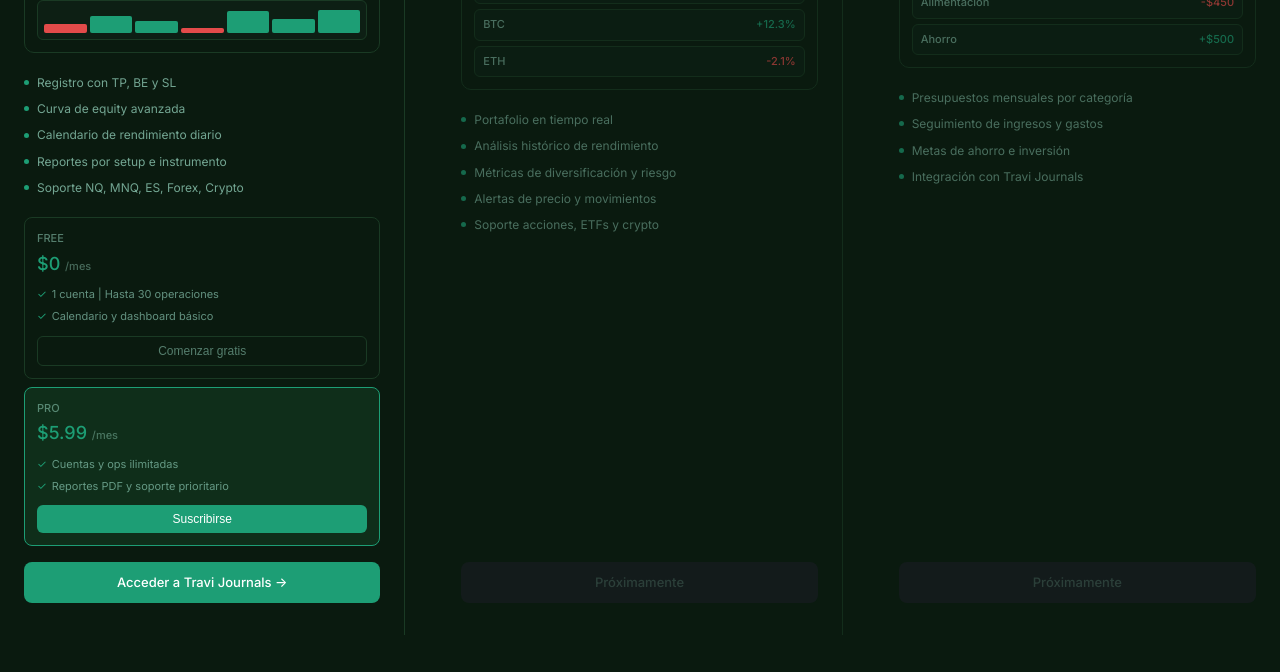
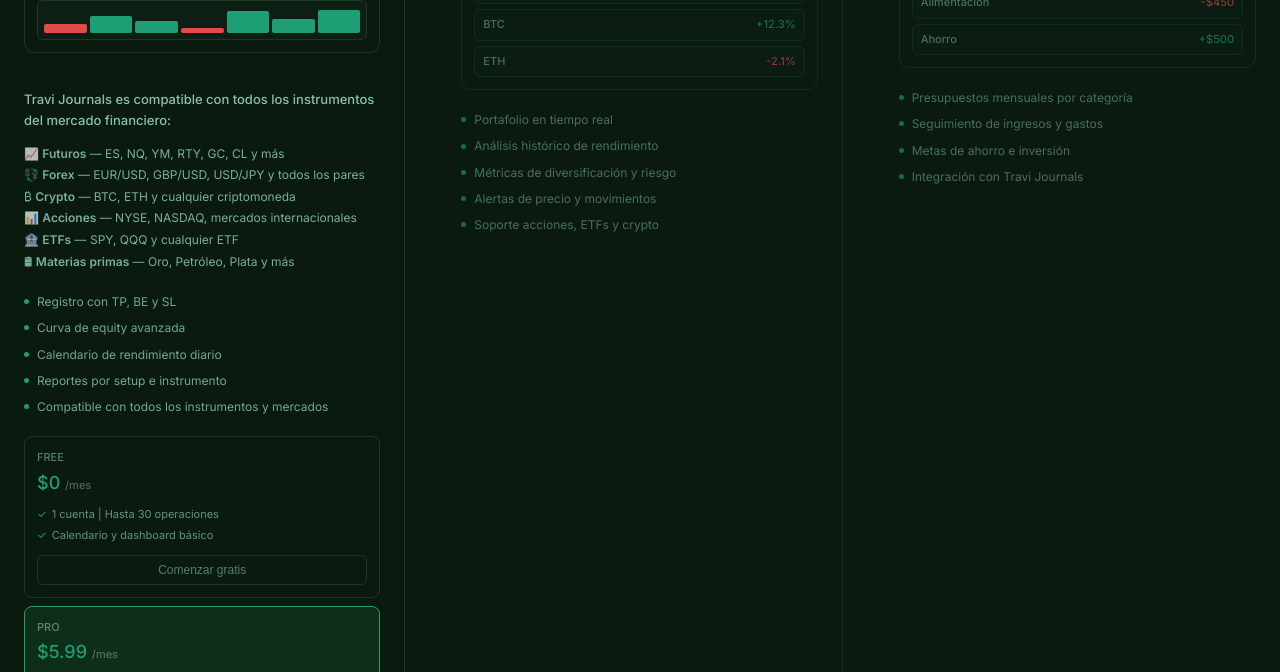
Before and after one commit to corvenca/travitrade-web, a website: page pages/productos.html in a window 1280 px wide. Shown: the part 923-1595 px from the top of the page. Drawn offline with Linux system fonts and the light colour scheme.

Commit message:
Update: referencias genericas a todos los instrumentos del mercado

```diff
--- a/pages/productos.html
+++ b/pages/productos.html
@@ -154,12 +154,21 @@
           </div>
         </div>
       </div>
+      <p style="color: rgba(159,225,203,0.85); font-size: 13px; margin-top: 16px; margin-bottom: 12px; font-weight: 500;">Travi Journals es compatible con todos los instrumentos del mercado financiero:</p>
+      <ul style="color: rgba(159,225,203,0.75); font-size: 12px; line-height: 1.8; margin-bottom: 20px; list-style: none; padding-left: 0;">
+        <li>📈 <strong>Futuros</strong> — ES, NQ, YM, RTY, GC, CL y más</li>
+        <li>💱 <strong>Forex</strong> — EUR/USD, GBP/USD, USD/JPY y todos los pares</li>
+        <li>₿ <strong>Crypto</strong> — BTC, ETH y cualquier criptomoneda</li>
+        <li>📊 <strong>Acciones</strong> — NYSE, NASDAQ, mercados internacionales</li>
+        <li>🏦 <strong>ETFs</strong> — SPY, QQQ y cualquier ETF</li>
+        <li>🛢 <strong>Materias primas</strong> — Oro, Petróleo, Plata y más</li>
+      </ul>
       <div class="features">
         <div class="feat"><div class="feat-dot"></div>Registro con TP, BE y SL</div>
         <div class="feat"><div class="feat-dot"></div>Curva de equity avanzada</div>
         <div class="feat"><div class="feat-dot"></div>Calendario de rendimiento diario</div>
         <div class="feat"><div class="feat-dot"></div>Reportes por setup e instrumento</div>
-        <div class="feat"><div class="feat-dot"></div>Soporte NQ, MNQ, ES, Forex, Crypto</div>
+        <div class="feat"><div class="feat-dot"></div>Compatible con todos los instrumentos y mercados</div>
       </div>
       <div class="plans">
         <div class="plan">
```
Also changed, not shown: index.html (+2 -2 lines), pages/contacto.html (+3 -3 lines).
